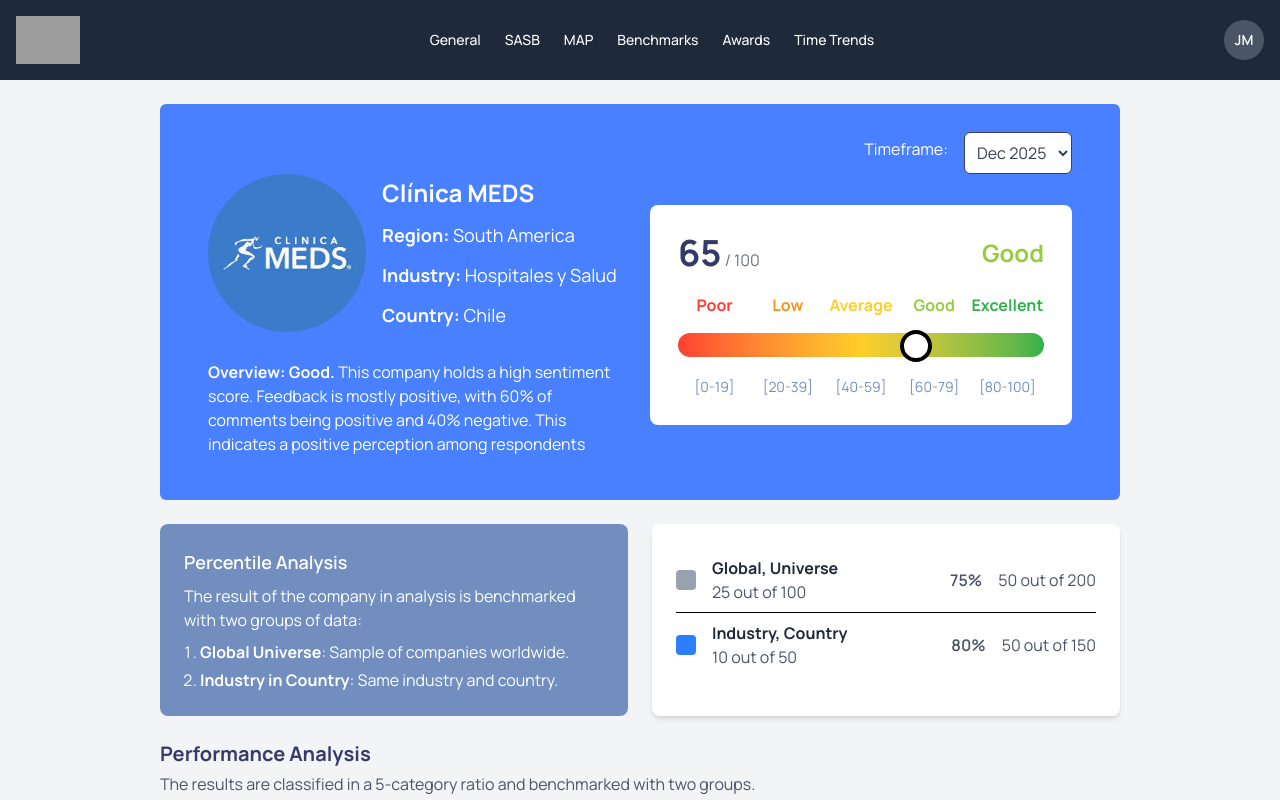
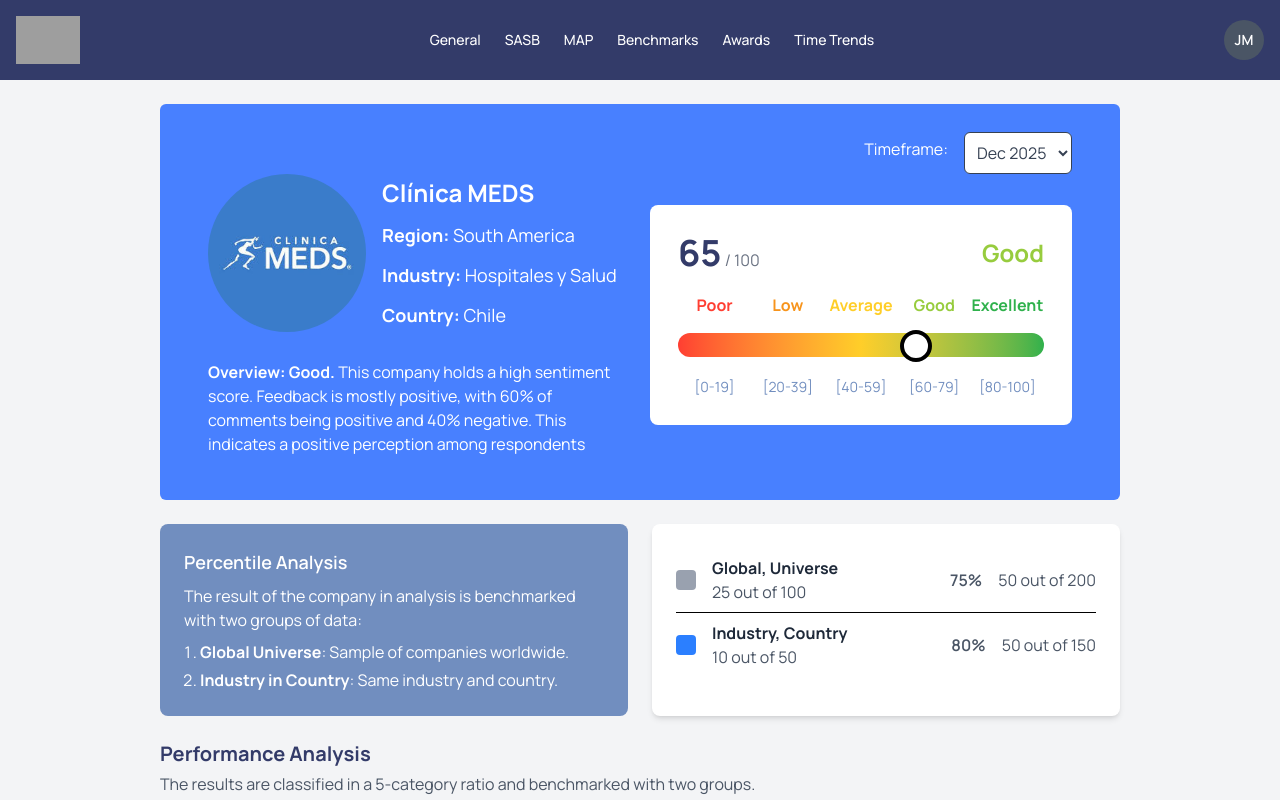
Before and after one commit to SSIndex/MonitorPOC, a Next.js app in the folder monitor/: page /general in a window 1280 px wide. Shown: the top 800 px of the page. Built offline with nearby package versions, Linux system fonts and the light colour scheme; grey boxes are pictures that could not be loaded.

Commit message:
fix(_components/navbar): CHANGE color of background

```diff
--- a/monitor/src/_components/navbar.tsx
+++ b/monitor/src/_components/navbar.tsx
@@ -9,7 +9,7 @@ export default function Navbar() {
     .toUpperCase()
     .slice(0, 2);
   return (
-    <nav className="bg-gray-800 text-white">
+    <nav className="bg-primary text-white">
       <div className="flex items-center justify-between p-4 max-w-7xl mx-auto">
         {/* Logo Section */}
         <div className="flex-shrink-0">
```
